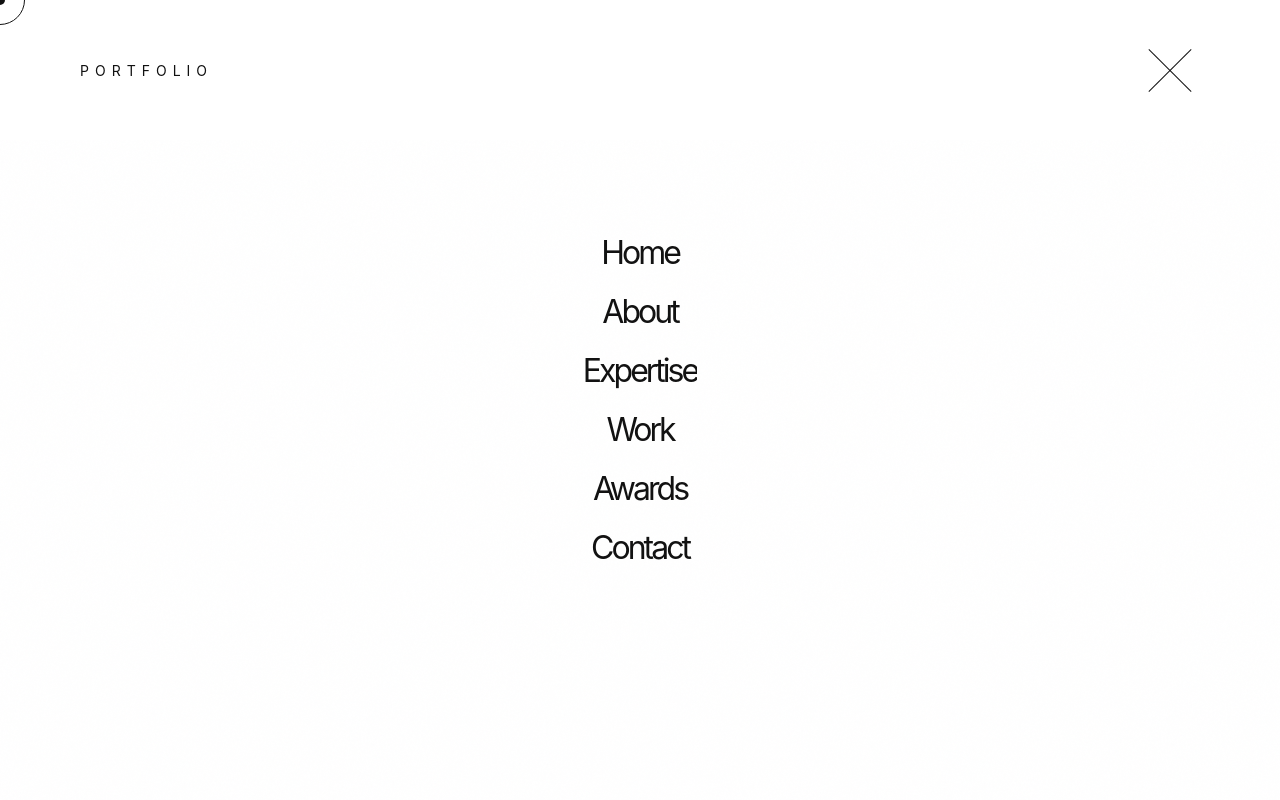
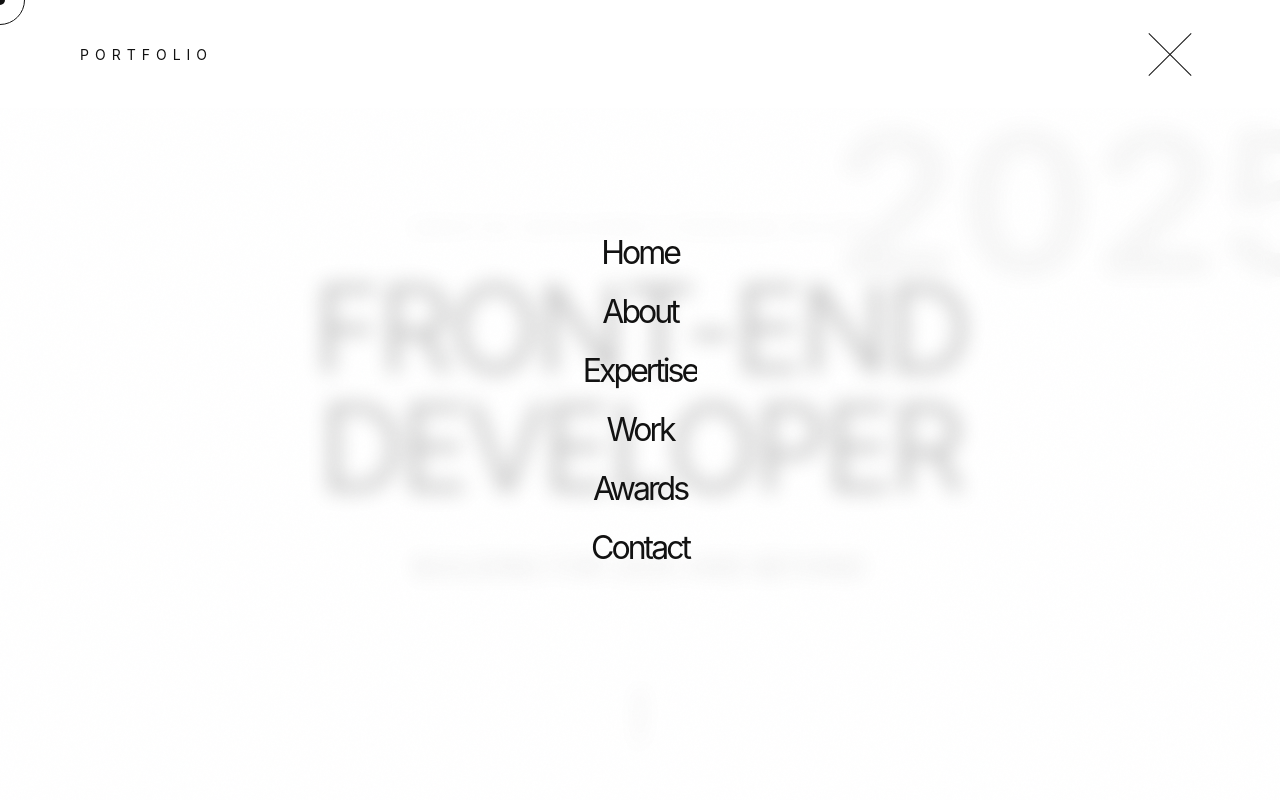
Before and after one commit to Rakesh07778777/My-Official-Portfolio, a plain HTML site: page index.html in a window 1280 px wide. Both pictures are taken after a click on the element 1170 px from the left and 70 px from the top of the page. Shown: the top 800 px of the page. Drawn offline with nearby package versions, Linux system fonts and the light colour scheme.

Commit message:
creating desing

```diff
--- a/style.css
+++ b/style.css
@@ -104,7 +104,7 @@
             position: fixed;
             top: 0;
             width: 100%;
-            padding: 40px 80px;
+            padding: 24px 80px;
             display: flex;
             justify-content: space-between;
             align-items: center;
@@ -155,7 +155,9 @@
             left: 0;
             width: 100%;
             height: 100vh;
-            background: var(--bg);
+            mix-blend-mode: normal;
+            background: rgba(255, 255, 255, 0.703);
+            backdrop-filter: blur(10px);
             color: var(--primary);
             z-index: 9999;
             display: flex;
@@ -292,7 +294,7 @@
             position: absolute;
             font-size: 200px;
             font-weight: 700;
-            color: rgba(0, 0, 0, 0.02);
+            color: rgba(131, 131, 131, 0.223);
             pointer-events: none;
             z-index: 1;
         }
```
